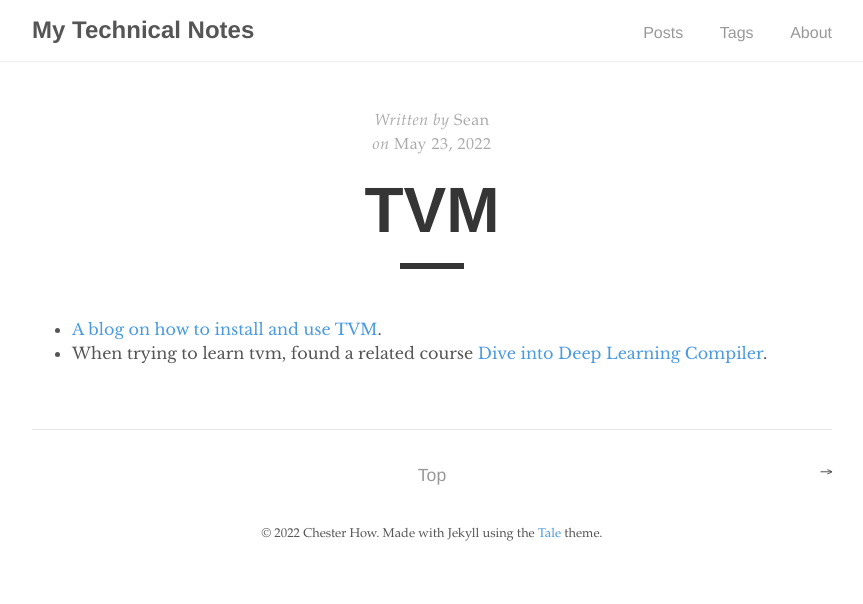
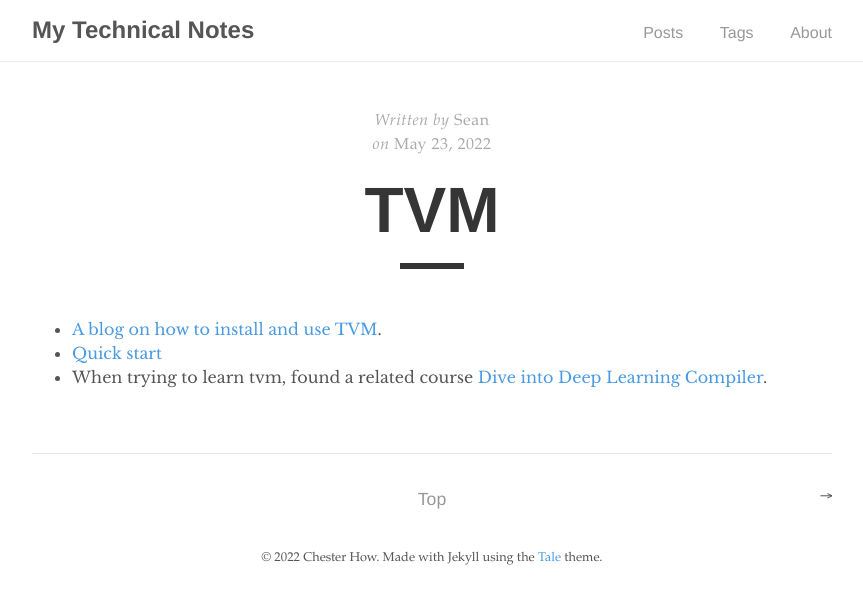
Before and after one commit to shanmo/shanmo.github.io, a Jekyll site: the page built from _posts/2022-05-23-tvm.md, in a window 1280 px wide. Shown: the top 604 px of the page, without its empty margins (208-1071 px from the left). Built offline with Jekyll 4.4.1, drawn with Linux system fonts in a browser that asks for light colours.

Commit message:
Update 2022-05-23-tvm.md

```diff
--- a/_posts/2022-05-23-tvm.md
+++ b/_posts/2022-05-23-tvm.md
@@ -6,4 +6,5 @@
 ---
 
 - [A blog on how to install and use TVM](https://jishuin.proginn.com/p/763bfbd4ecbd).
+- [Quick start](https://zhuanlan.zhihu.com/p/443276639)
 - When trying to learn tvm, found a related course [Dive into Deep Learning Compiler](https://tvm.d2l.ai/index.html).
```
